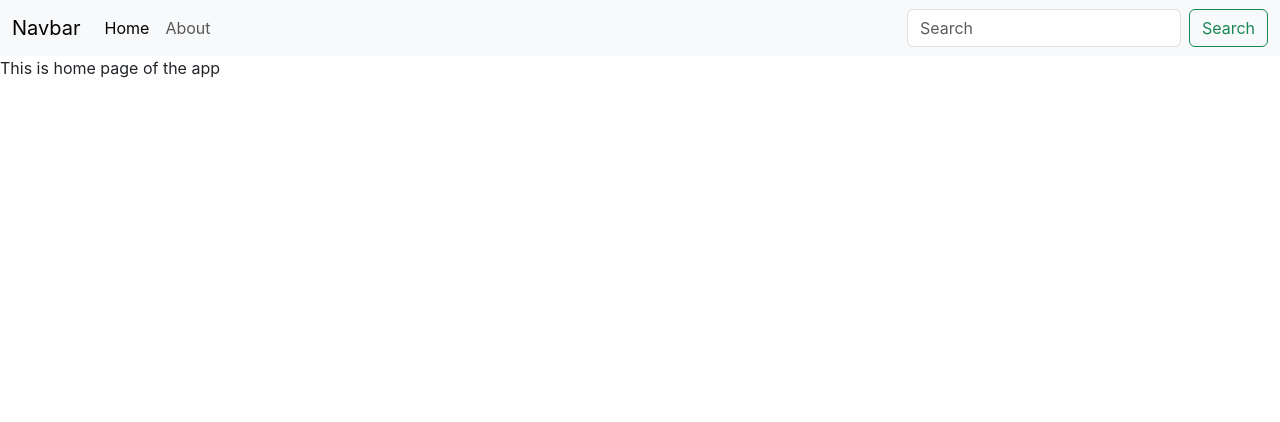
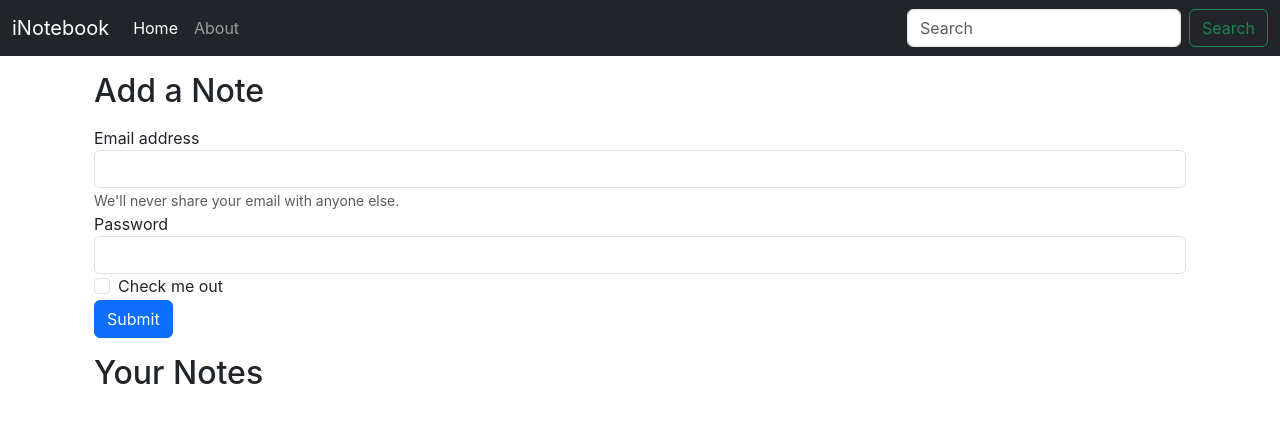
Before and after one commit to harsh-pandey001/CloudNote, a React (Create React App) app: page / in a window 1280 px wide. Shown: the top 422 px of the page. Built offline with nearby package versions, Linux system fonts and the light colour scheme.

Commit message:
Bootstrap is used

```diff
--- a/src/App.js
+++ b/src/App.js
@@ -1,22 +1,18 @@
-
 import "./App.css";
-import {
-  BrowserRouter as Router,
-  Switch,
-  Route,
-  Link,
-  Routes,
-} from "react-router-dom";
+import { BrowserRouter as Router, Switch, Route } from "react-router-dom";
 import Navbar from "./components/Navbar";
+// import Home from "./components/Home";
 import Home from "./components/Home";
 import About from "./components/About";
+import NoteState from "./context/notes/NoteState";
 
 function App() {
   return (
     <>
+      <NoteState>
         <Router>
           <Navbar />
-
+          <div className="container">
             <Switch>
               <Route exact path="/">
                 <Home />
@@ -25,7 +21,9 @@
                 <About />
               </Route>
             </Switch>
+          </div>
         </Router>
+      </NoteState>
     </>
   );
 }
--- a/src/components/About.jsx
+++ b/src/components/About.jsx
@@ -1,9 +1,10 @@
-import React from 'react'
+import { useContext, useEffect } from 'react'
+import noteContext from '../context/notes/noteContext';
 
 const About = () => {
   return (
     <div>
-      This is about Page of the about section
+      This is About Page
     </div>
   )
 }
--- /dev/null
+++ b/src/components/Home.js
@@ -0,0 +1,51 @@
+import React from "react";
+
+const home = () => {
+  return (
+    <>
+      <div className="container my-3">
+        <h2>Add a Note</h2>
+        <form className="my-3">
+          <div className="form-group">
+            <label htmlFor="exampleInputEmail1">Email address</label>
+            <input
+              type="email"
+              className="form-control"
+              id="exampleInputEmail1"
+              aria-describedby="emailHelp"
+            />
+            <small id="emailHelp" className="form-text text-muted">
+              We'll never share your email with anyone else.
+            </small>
+          </div>
+          <div className="form-group">
+            <label htmlFor="exampleInputPassword1">Password</label>
+            <input
+              type="password"
+              className="form-control"
+              id="exampleInputPassword1"
+            />
+          </div>
+          <div className="form-group form-check">
+            <input
+              type="checkbox"
+              className="form-check-input"
+              id="exampleCheck1"
+            />
+            <label className="form-check-label" htmlFor="exampleCheck1">
+              Check me out
+            </label>
+          </div>
+          <button type="submit" className="btn btn-primary">
+            Submit
+          </button>
+        </form>
+      </div>
+      <div className="container">
+        <h2>Your Notes</h2>
+      </div>
+    </>
+  );
+};
+
+export default home;
--- a/src/components/Home.jsx
+++ /dev/null
@@ -1,17 +0,0 @@
-import React from 'react';
-import {
-    BrowserRouter as Router,
-    Switch,
-    Route,
-    Link
-  } from "react-router-dom";
-
-const home = () => {
-  return (
-    <div>
-      This is home page of the app
-    </div>
-  )
-}
-
-export default home
--- a/src/components/Navbar.jsx
+++ b/src/components/Navbar.jsx
@@ -1,21 +1,27 @@
-import React from 'react';
-import {Link} from "react-router-dom";
+import React, {useEffect} from 'react';
+import {Link, useLocation} from "react-router-dom";
+
 
 const Navbar = () => {
+  let location = useLocation();
+
+useEffect(() => {
+  console.log(location.pathname)
+}, [location]);
   return (
-    <nav className="navbar navbar-expand-lg bg-body-tertiary">
+    <nav className="navbar navbar-expand-lg navbar-dark bg-dark ">
   <div className="container-fluid">
-    <Link className="navbar-brand" to="/">Navbar</Link>
+    <Link className="navbar-brand" to="/">iNotebook</Link>
     <button className="navbar-toggler" type="button" data-bs-toggle="collapse" data-bs-target="/navbarSupportedContent" aria-controls="navbarSupportedContent" aria-expanded="false" aria-label="Toggle navigation">
       <span className="navbar-toggler-icon"></span>
     </button>
     <div className="collapse navbar-collapse" id="navbarSupportedContent">
       <ul className="navbar-nav me-auto mb-2 mb-lg-0">
         <li className="nav-item">
-          <Link className="nav-link active" aria-current="page" to="/">Home</Link>
+          <Link className={`nav-link ${location.pathname==="/"? "active": ""} `} aria-current="page" to="/">Home</Link>
         </li>
         <li className="nav-item">
-          <Link className="nav-link" to="/about">About</Link>
+          <Link className={`nav-link ${location.pathname==="/about"? "active": ""} `}to="/about">About</Link>
         </li>
       </ul>
       <form className="d-flex" role="search">
--- /dev/null
+++ b/src/context/notes/NoteState.js
@@ -0,0 +1,14 @@
+import { useState } from "react";
+import NoteContext from "./noteContext";
+
+
+const NoteState = (props) => {
+
+
+
+  return (
+    <NoteContext.Provider value={{}}>{props.children}</NoteContext.Provider>
+  );
+};
+
+export default NoteState;
--- /dev/null
+++ b/src/context/notes/noteContext.js
@@ -0,0 +1,5 @@
+import { createContext } from "react";
+
+const noteContext = createContext();
+
+export default noteContext;
```
Lines whose indentation alone changed are shown as unchanged.
